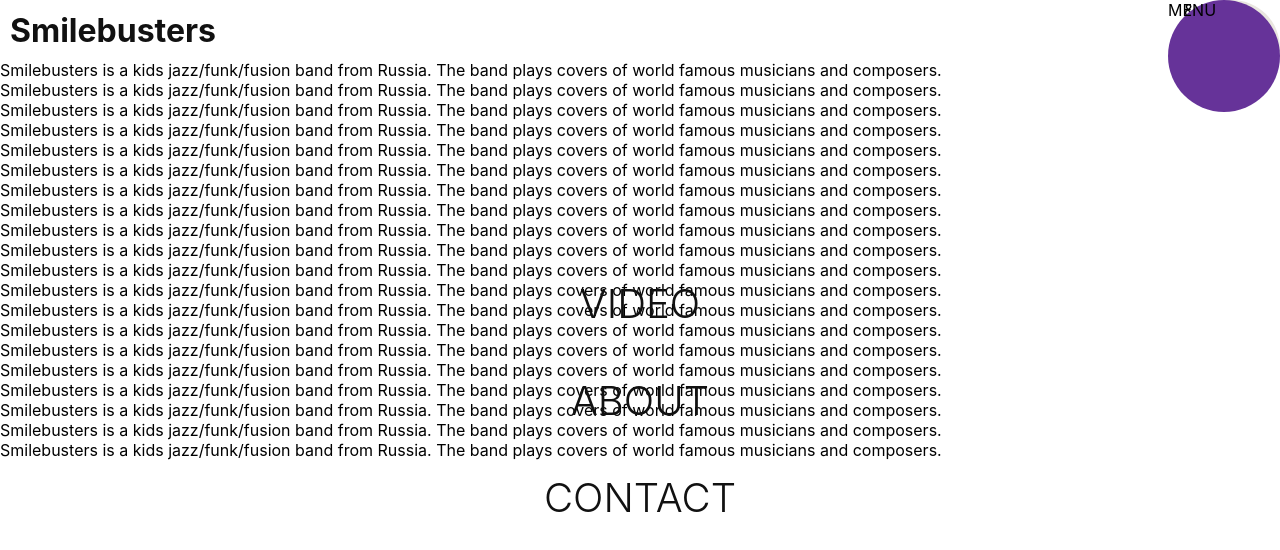
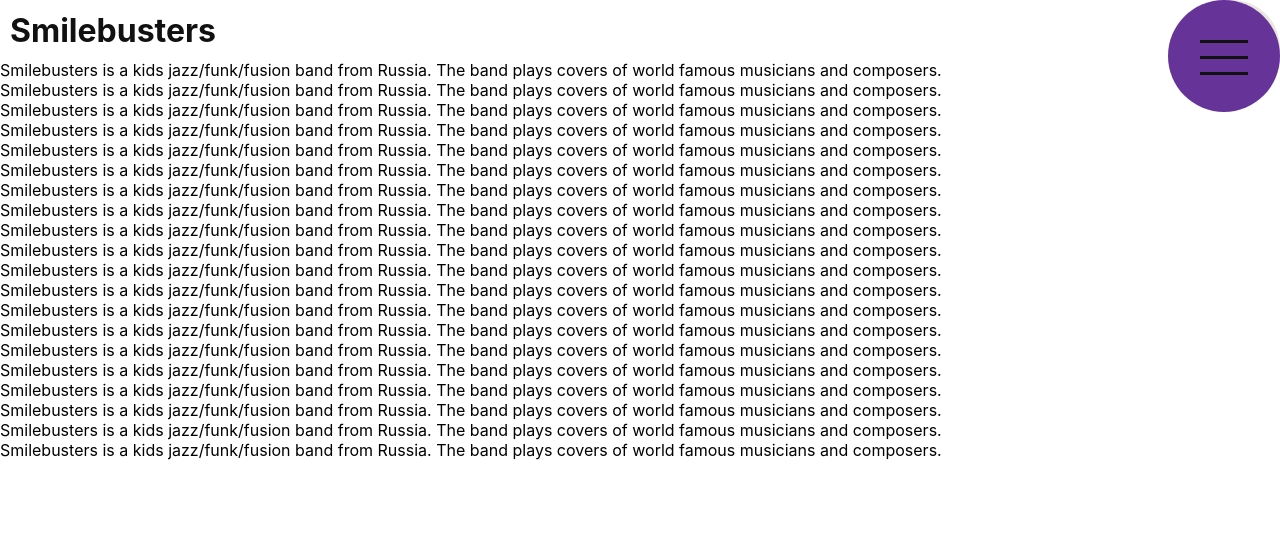
Before and after one commit to eelok/smilebusters, a React (Create React App) app: page / in a window 1280 px wide. Shown: the top 550 px of the page. Built offline with nearby package versions, Linux system fonts and the light colour scheme.

Commit message:
navigation wip

```diff
--- a/src/components/menu-nav-mobile/menu-nav-mobile-component.jsx
+++ b/src/components/menu-nav-mobile/menu-nav-mobile-component.jsx
@@ -7,8 +7,10 @@ const MenuNavMobile = () => {
         <div className="navigation">
             <input type="checkbox" className="navigation__checkbox" id="navi-toggle"/>
             {/*//пустой div для того, что бы там отобразить горизонтальные палки*/}
-            <label htmlFor="navi-toggle" className="navigation__button">MENU</label>
-            <div className="navigation__background">&nbsp </div>
+            <label htmlFor="navi-toggle" className="navigation__button">
+                <span className="navigation__icon">&nbsp;</span>
+            </label>
+            <div className="navigation__background">&nbsp;</div>
 
             <nav className='navigation__nav'>
                 <ul className='navigation__list'>
--- a/src/components/menu-nav-mobile/menu-nav-mobile-new.scss
+++ b/src/components/menu-nav-mobile/menu-nav-mobile-new.scss
@@ -18,6 +18,9 @@
     right: 0;
     border-radius: 50%;
     z-index: 2000;
+
+    text-align: center;
+    cursor: pointer;
   }
 
   &__background{
@@ -29,26 +32,34 @@
     top: 0;
     right: 0;
     z-index: 1000;
+
+    transition: transfomr .8s;
   }
 
   &__nav{
     height: 100vh;
+    width: 100%;
     position: fixed;
-    width: 100%;
     top: 0;
     right: 0;
     z-index: 1500;
 
+    //todo проблема
+    opacity: 0;
+    visibility: hidden;
+    transition: transfomr .8s;
   }
+
 
   &__list{
     height: 100vh;
+    width: 100%;
     display: flex;
     flex-direction: column;
     justify-content: center;
     align-items: center;
     list-style: none;
-
+    text-align: center;
   }
 
   &__item{
@@ -66,7 +77,41 @@
     color: #111;
   }
 
+  //functionality
   &__checkbox:checked ~ &__background {
     transform: scale(80);
   }
+
+  &__checkbox:checked ~ &__nav {
+    visibility: visible;
+    opacity: 1;
+  }
+  //three line icon
+
+  &__icon {
+    position: relative;
+    margin-top: 2.5rem;
+    &,
+    &::before,
+    &::after{
+      width: 3rem;
+      height: 3px;
+      background-color: #111;
+      display: inline-block;
+    }
+
+    &::before,
+    &::after{
+      content: "";
+      position: absolute;
+      left: 0;
+    }
+
+    &::before{
+      top: 2rem;
+    }
+    &::after{
+      top: 1rem;
+    }
+  }
 }
```
